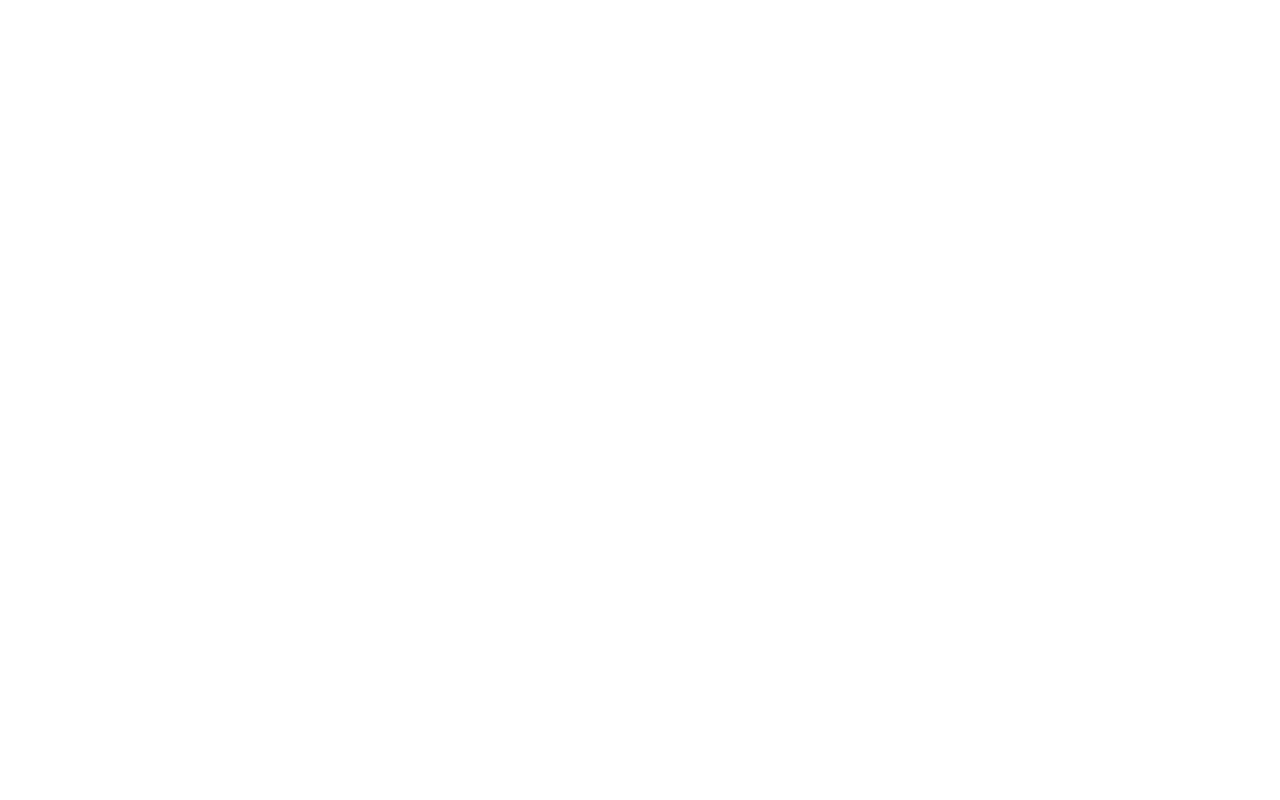
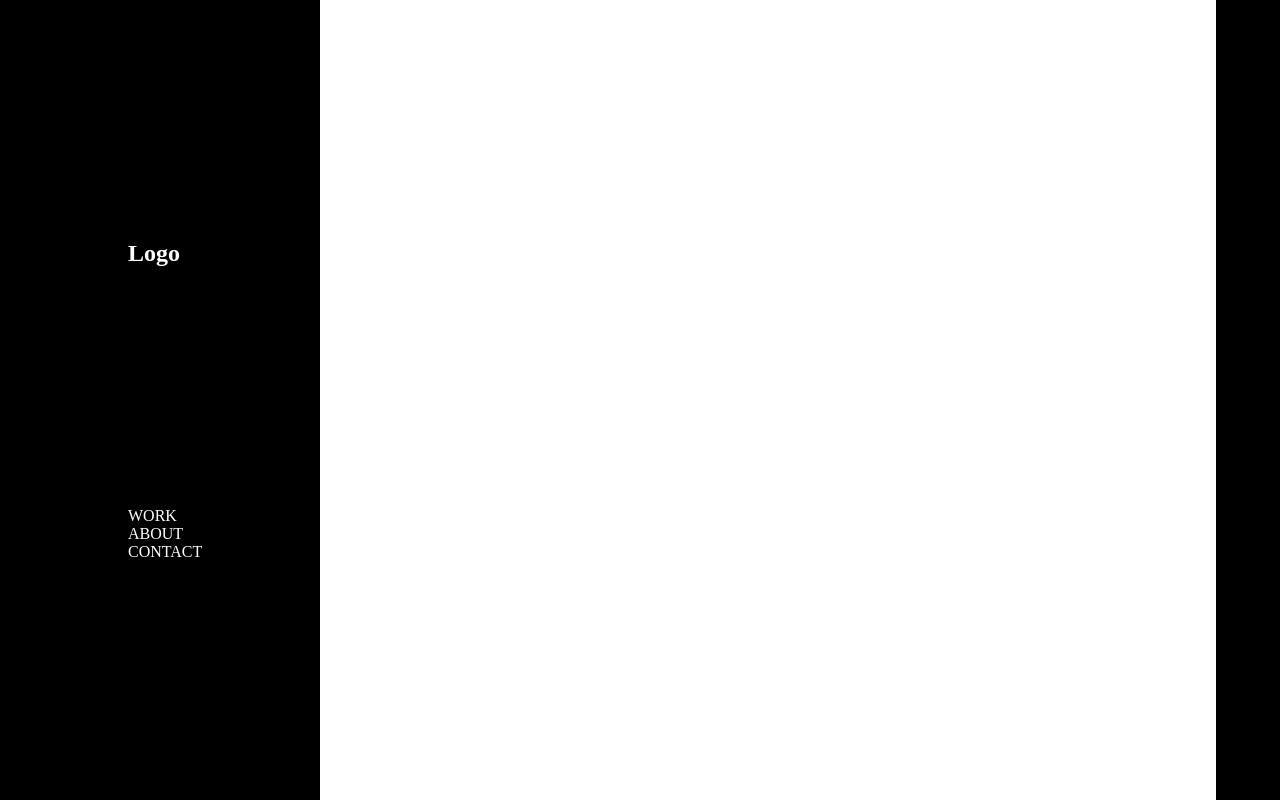
Before and after one commit to eisa-art/eisa-art.github.io, a plain HTML site: page index.html in a window 1280 px wide. Drawn offline with Linux system fonts and the light colour scheme.

Commit message:
feat: add some styles

```diff
--- a/index.html
+++ b/index.html
@@ -4,8 +4,26 @@
   <meta charset="UTF-8">
   <meta name="viewport" content="width=device-width, initial-scale=1.0">
   <title>Eisa Art</title>
+  <link rel="stylesheet" href="style.css">
 </head>
 <body>
+  <div class="container grid-container">
+    <aside id="sidebar">
+      <div class="logo">
+        <h1>Logo</h1>
+      </div>
+      <nav id="main-nav">
+        <ul>
+          <li><a href="#">WORK</a></li>
+          <li><a href="#">ABOUT</a></li>
+          <li><a href="#">CONTACT</a></li>
+        </ul>
+      </nav>
+    </aside>
+    <main id="content">
+
+    </main>
+  </div>
 
 </body>
 </html>
--- a/style.css
+++ b/style.css
@@ -0,0 +1,57 @@
+:root {
+  --primary-color: #000;
+  --secondary-color: #fff;
+  --max-width: 1200px;
+}
+
+/* reset styles */
+* {
+  margin: 0;
+  padding: 0;
+  box-sizing: border-box;
+}
+
+body {
+  background-color: var(--primary-color);
+  color: var(--secondary-color);
+}
+
+a {
+  color: var(--secondary-color);
+  text-decoration: none;
+}
+
+ul {
+  list-style: none;
+}
+
+/* utility */
+.container {
+  max-width: var(--max-width);
+  margin: auto;
+  padding: 0 1.5rem;
+  overflow: hidden;
+}
+
+.grid-container {
+  display: grid;
+  grid-template-columns: 2fr 7fr;
+  height: 100vh;
+}
+
+/* sidebar */
+#sidebar {
+  display: flex;
+  flex-direction: column;
+  justify-content: center;
+  padding: 4rem;
+}
+
+/* content */
+#content {
+  background: var(--secondary-color);
+}
+
+.logo {
+  margin-bottom: 15rem;
+}
```
